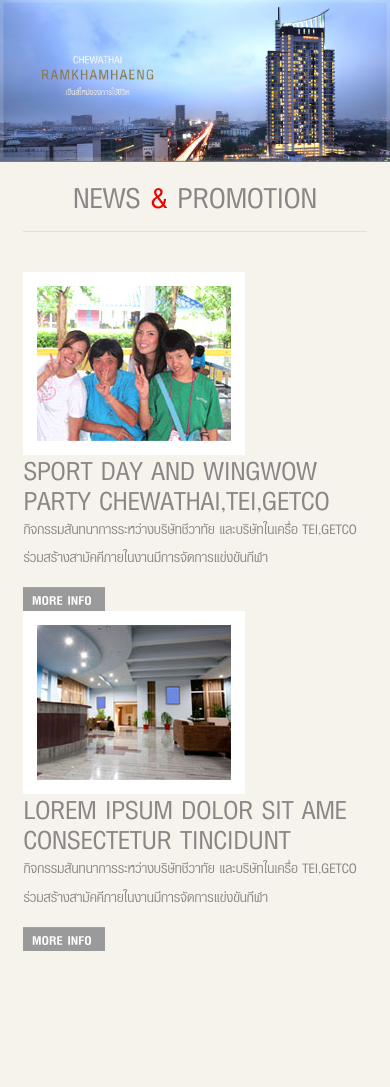
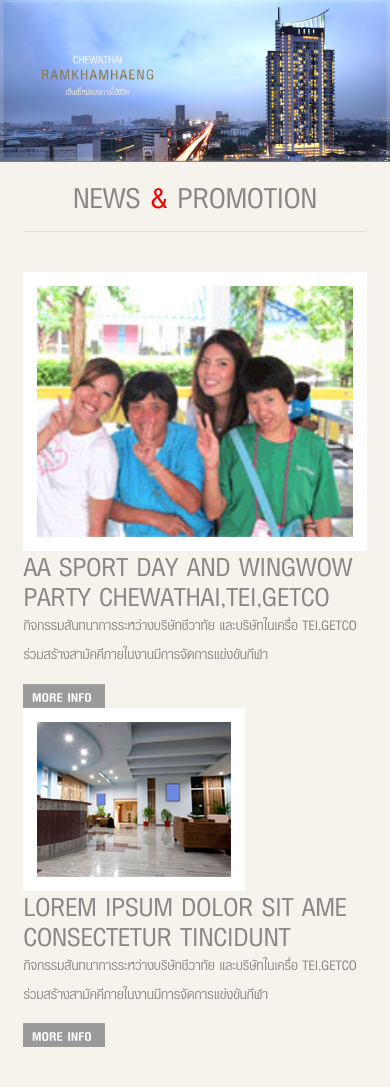
Before and after one commit to iamtum/chewathai, a PHP site: page / in a window 390 px wide. Shown: the part 261-1348 px from the top of the page. Before the commit the page ends 1212 px from the top, so only its background shows below. Run offline with PHP 8.4, Linux system fonts and the light colour scheme.

Commit message:
Edit news

```diff
--- a/css/index.css
+++ b/css/index.css
@@ -32,6 +32,9 @@
 .hnew { width:88%; height:50px; margin:auto; display:block; margin-top:20px; text-align:center; border-bottom:1px #e1ded9 solid; }
 
 
-@media (max-width: 768px) {
+@media (max-width: 620px) {
 	/*.prog_pic,.prog_pic{float:none !important; display:block !important; width:100% !important;}*/
+    .news > div{ float:none; width:100%;}
+    .news > div:first-child > a{ display:block;}
+    .news > div:first-child > a > img{ width:100%;}
 }
--- /dev/null
+++ b/css/share.css
@@ -0,0 +1,3 @@
+@charset "utf-8";
+/* CSS Document */
+.content-area{ border:20px solid #7d7d7d;}
--- a/index.php
+++ b/index.php
@@ -42,10 +42,10 @@
     <div class="row">
     	<div class="col-md-6">
         	<div>
-            	<div class="row">
-                	<div class="col-sm-6"><a href="javascript:;"><img src="image/img1.jpg" style="border:14px #fff solid; margin:0 auto;" /></a></div>
-                    <div class="col-sm-6">
-                        <h3>Sport Day and WingWOW Party Chewathai,TEI,Getco</h3>
+            	<div class="news row">
+                	<div class="col-xs-5 col-sm-4 col-md-6"><a href="javascript:;"><img src="image/img1.jpg" style="border:14px #fff solid; margin:0 auto;" /></a></div>
+                    <div class="col-xs-7 col-sm-8 col-md-6">
+                        <h3>aa Sport Day and WingWOW Party Chewathai,TEI,Getco</h3>
                         <p>กิจกรรมสันทนาการระหว่างบริษัทชีวาทัย และบริษัทในเครื่อ TEI,GETCO ร่วมสร้างสามัคคีภายในงานมีการจัดการแข่งขันกีฬา</p>
                         <a href="javascript:;"><img src="image/btn/more.gif" /></a>
                     </div>
```
Also changed, not shown: about.php (added, +18 -0 lines).
